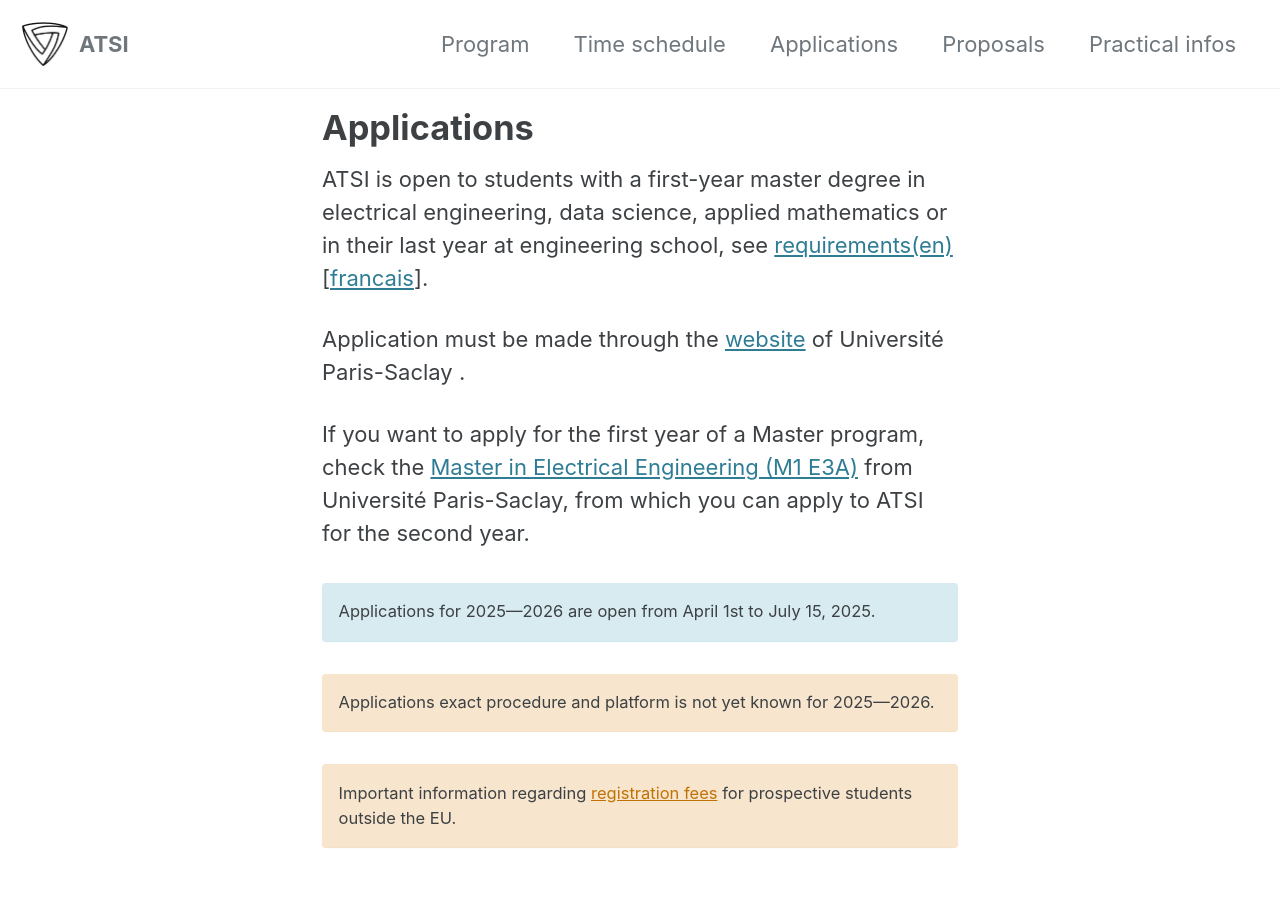
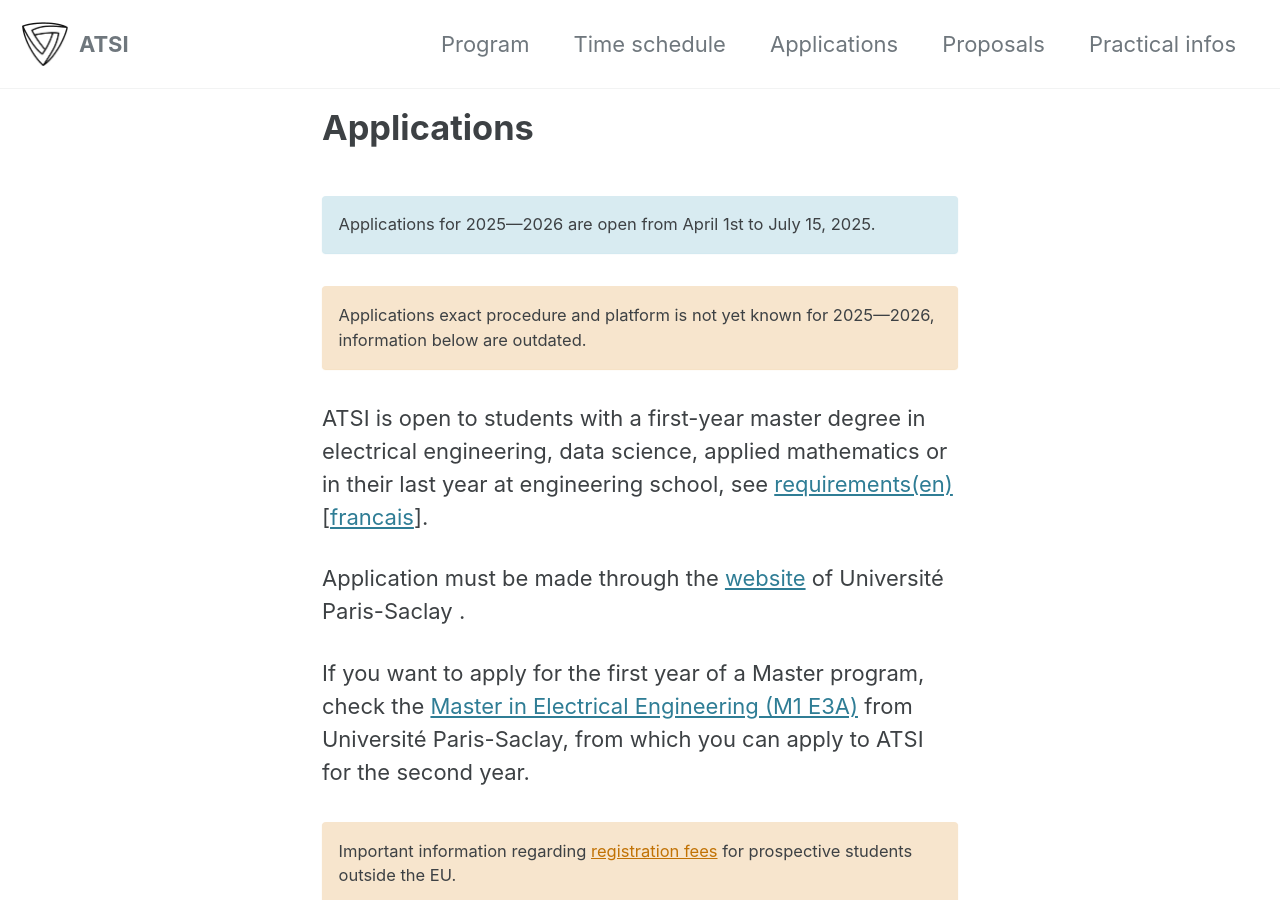
Before and after one commit to master-atsi/master-atsi.github.io, a Jekyll site: the page built from applications.md, in a window 1280 px wide and 900 px high. Built offline with Jekyll 4.4.1, drawn with Linux system fonts in a browser that asks for light colours; cached includes are drawn as plain includes; some of the changed lines change nothing that is shown.

Commit message:
Up application

```diff
--- a/applications.md
+++ b/applications.md
@@ -2,6 +2,13 @@
 layout: single
 title : Applications
 ---
+
+Applications for 2025—2026 are open from April 1st to July 15, 2025.
+{: .notice--info}
+
+Applications exact procedure and platform is not yet known for 2025—2026,
+information below are outdated.
+{: .notice--warning}
 
 ATSI is open to students with a first-year master degree in electrical
 engineering, data science, applied mathematics or in their last year at
@@ -18,12 +25,6 @@ in Electrical Engineering (M1
 E3A)](https://www.universite-paris-saclay.fr/formation/master/electronique-energie-electrique-automatique#mention)
 from Université Paris-Saclay, from which you can apply to ATSI for the second
 year.
-
-Applications for 2025—2026 are open from April 1st to July 15, 2025.
-{: .notice--info}
-
-Applications exact procedure and platform is not yet known for 2025—2026.
-{: .notice--warning}
 
 Important information regarding [registration fees](https://www.universite-paris-saclay.fr/admission/droits-dinscription) for prospective students outside the EU.
 {: .notice--warning}
```
